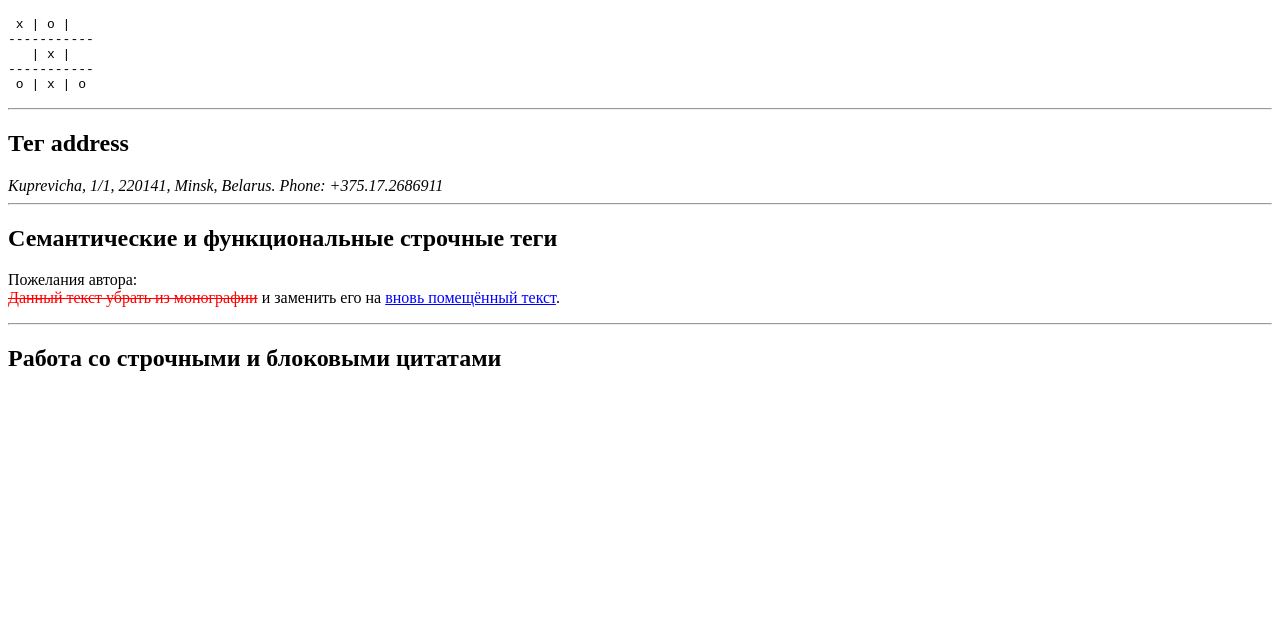
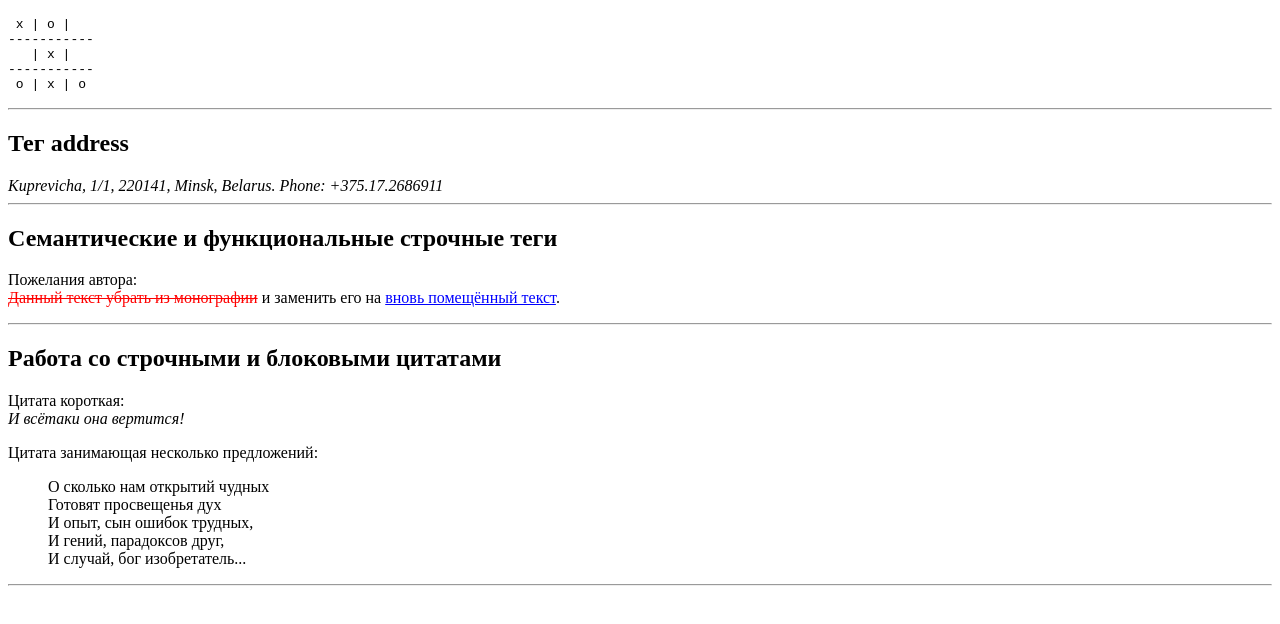
Before and after one commit to BSJean/sc1-67-19, a plain HTML site: page Home1/AddTask.html in a window 1280 px wide. Shown: the part 110-734 px from the top of the page. Drawn offline with Linux system fonts and the light colour scheme.

Commit message:
Added blockquotes

```diff
--- a/Home1/AddTask.html
+++ b/Home1/AddTask.html
@@ -23,5 +23,22 @@
     </p>
     <hr>
     <h2>Работа со строчными и блоковыми цитатами</h2>
+    <p>
+        Цитата короткая:<br>
+        <cite>И всё­таки она вертится!</cite>
+    </p>
+    <p>
+        Цитата занимающая несколько предложений:
+    </p>
+    <p>
+        <blockquote>
+        О сколько нам открытий чудных<br>
+        Готовят просвещенья дух<br>
+        И опыт, сын ошибок трудных,<br>
+        И гений, парадоксов друг,<br>
+        И случай, бог изобретатель...
+        </blockquote>
+    </p>
+    <hr>
 </body>
 </html>
```
